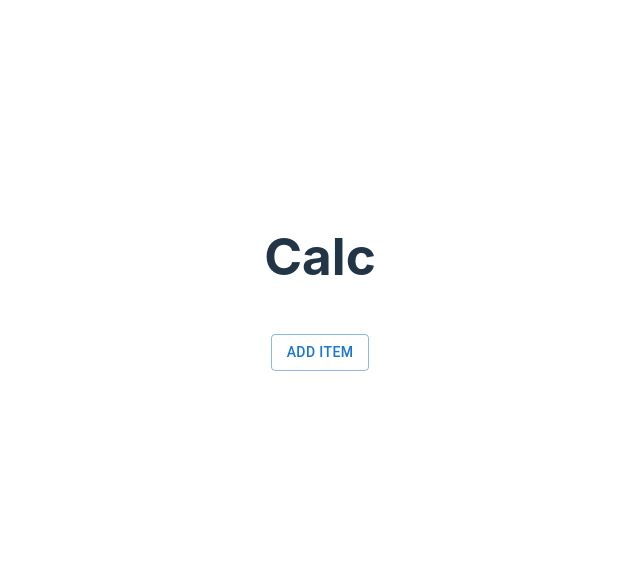
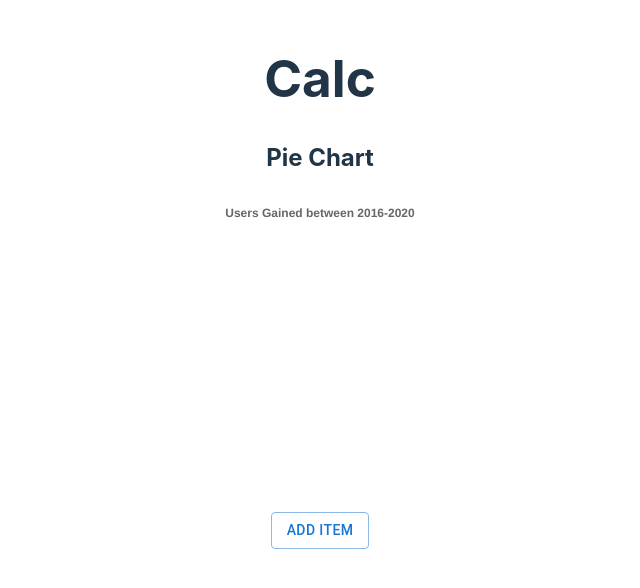
Before and after one commit to Hultyrhik/expanses_calculator_react, a React (Vite) app in the folder vite-project/: page / in a window 1280 px wide. Shown: the part 118-706 px from the top of the page, without its empty margins (320-960 px from the left). Built offline with nearby package versions, Linux system fonts and the light colour scheme.

Commit message:
add chart - need to fix data display

```diff
--- a/vite-project/package.json
+++ b/vite-project/package.json
@@ -17,7 +17,9 @@
     "@mui/icons-material": "^6.1.1",
     "@mui/material": "^6.1.1",
     "@mui/x-data-grid": "^7.18.0",
+    "chart.js": "^4.4.4",
     "react": "^18.3.1",
+    "react-chartjs-2": "^5.2.0",
     "react-dom": "^18.3.1",
     "react-number-format": "^5.4.2",
     "uuid": "^10.0.0"
--- a/vite-project/src/components/App.jsx
+++ b/vite-project/src/components/App.jsx
@@ -2,6 +2,7 @@ import "../App.css";
 
 import ExpenseList from "./ExpenseList";
 import ExpenseForm from "./ExpenseForm";
+import ExpenseChart from "./ExpenseChart";
 import { v4 as uuid } from "uuid";
 
 import { useState, useEffect } from "react";
@@ -73,6 +74,7 @@ function App() {
   return (
     <div className="App">
       <h1>Calc</h1>
+      <ExpenseChart listItems={listItems} />
       <ExpenseList
         listItems={listItems}
         removeItem={removeItem}
--- /dev/null
+++ b/vite-project/src/components/ExpenseChart.jsx
@@ -0,0 +1,58 @@
+import Chart from "chart.js/auto";
+import { CategoryScale } from "chart.js";
+import { useState } from "react";
+import PieChart from "./PieChart";
+
+Chart.register(CategoryScale);
+
+const data = {
+  labels: ["Red", "Orange", "Blue"],
+  // datasets is an array of objects where each object represents a set of data to display corresponding to the labels above. for brevity, we'll keep it at one object
+  datasets: [
+    {
+      label: "Popularity of colours",
+      data: [55, 23, 96],
+      // you can set indiviual colors for each bar
+      backgroundColor: [
+        "rgba(255, 255, 255, 0.6)",
+        "rgba(255, 255, 255, 0.6)",
+        "rgba(255, 255, 255, 0.6)",
+      ],
+      borderWidth: 1,
+    },
+  ],
+};
+
+export default function ExpenseChart({ listItems }) {
+  const chartData = {
+    labels: listItems.map((data) => {
+      const date = data.date.split("-");
+      return date[1];
+    }),
+    datasets: [
+      {
+        label: "Expenses ",
+        data: listItems.map((data) => data.sum),
+        backgroundColor: [
+          "rgba(75,192,192,1)",
+          "&quot;#ecf0f1",
+          "#50AF95",
+          "#f3ba2f",
+          "#2a71d0",
+        ],
+        borderColor: "black",
+        borderWidth: 2,
+      },
+    ],
+  };
+
+  console.log("listItems", listItems);
+  console.log("chartData", chartData);
+  console.log("type of chartData", typeof chartData.labels[0]);
+
+  return (
+    <div className="App">
+      <PieChart chartData={chartData} />
+    </div>
+  );
+}
--- /dev/null
+++ b/vite-project/src/components/PieChart.jsx
@@ -0,0 +1,21 @@
+import { Pie } from "react-chartjs-2";
+
+function PieChart({ chartData }) {
+  return (
+    <div className="chart-container">
+      <h2 style={{ textAlign: "center" }}>Pie Chart</h2>
+      <Pie
+        data={chartData}
+        options={{
+          plugins: {
+            title: {
+              display: true,
+              text: "Users Gained between 2016-2020",
+            },
+          },
+        }}
+      />
+    </div>
+  );
+}
+export default PieChart;
```
Also changed, not shown: 1 other file (tests, documents, lock files or other folders).
